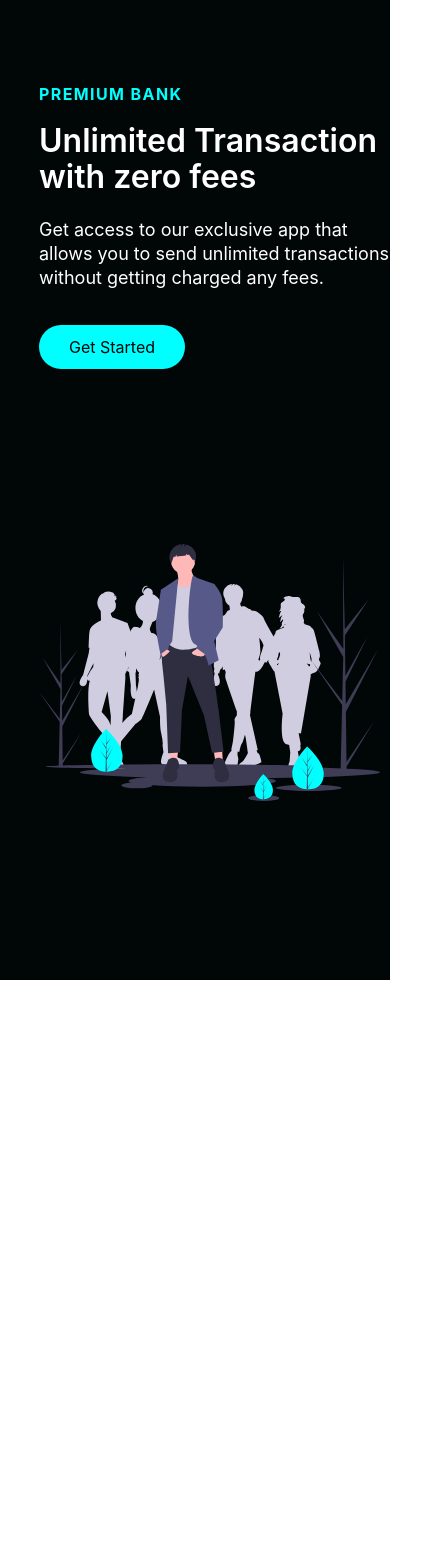
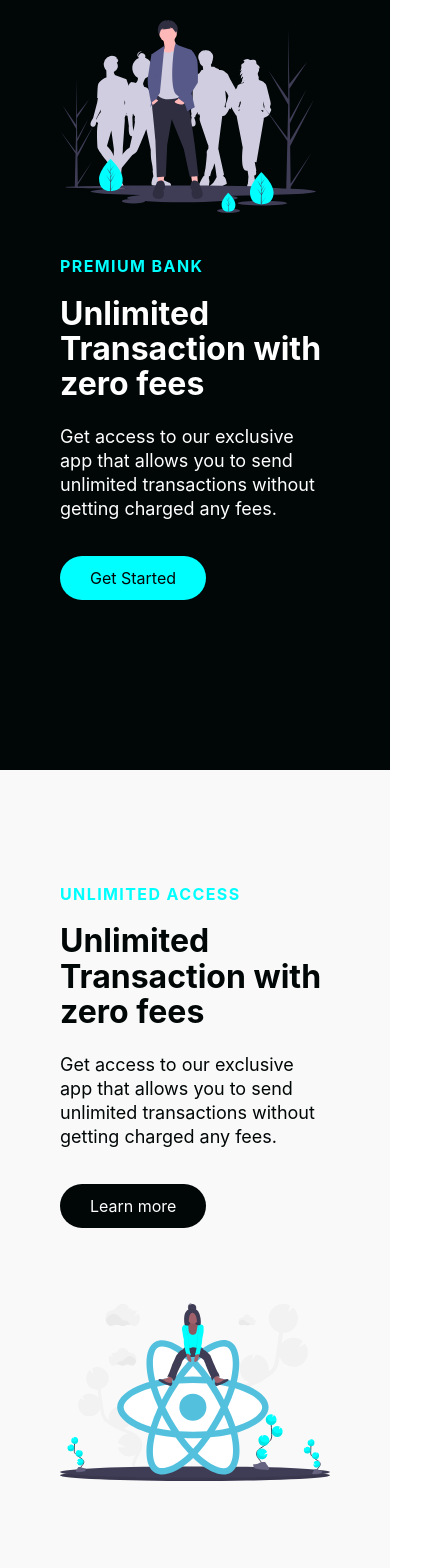
Before and after one commit to reynaldoayala062/portfolio, a React (Create React App) app: page / in a window 390 px wide. Shown: the part 960-2528 px from the top of the page, 438 px wide, since content can reach past the window. Before the commit the page ends 1940 px from the top, so only its background shows below. Built offline with nearby package versions, Linux system fonts and the light colour scheme.

Commit message:
added 2 more pages and styled them for web and mobile view

```diff
--- a/src/components/InfoSection/Data.js
+++ b/src/components/InfoSection/Data.js
@@ -13,4 +13,38 @@ export const homeObjOne = {
     dark: true,
     primary: true,
     darkText: false
-}
+};
+
+export const homeObjTwo = {
+    id: 'discover',
+    lightBg: true,
+    lightText: false,
+    lightTextDesc: false,
+    topLine: 'Unlimited Access',
+    headline: 'Unlimited Transaction with zero fees',
+    description: 'Get access to our exclusive app that allows you to send unlimited transactions without getting charged any fees.',
+    buttonLabel: 'Learn more',
+    imgStart: true,
+    img: require('../../images/svg-2.svg').default,
+    alt: 'Car',
+    dark: false,
+    primary: false,
+    darkText: true
+};
+
+export const homeObjThree = {
+    id: 'about',
+    lightBg: false,
+    lightText: true,
+    lightTextDesc: true,
+    topLine: 'Premium Bank',
+    headline: 'Unlimited Transaction with zero fees',
+    description: 'Get access to our exclusive app that allows you to send unlimited transactions without getting charged any fees.',
+    buttonLabel: 'Get Started',
+    imgStart: false,
+    img: require('../../images/svg-3.svg').default,
+    alt: 'Car',
+    dark: true,
+    primary: true,
+    darkText: false
+};
--- a/src/components/InfoSection/InfoElements.js
+++ b/src/components/InfoSection/InfoElements.js
@@ -19,17 +19,33 @@ export const InfoWrapper = styled.div`
     margin-left: auto;
     padding: 0 24px;
     justify-content: center;
+
+    @media screen and (max-width: 768px) {
+        max-width: 300px;
+        height: 650px;
+    }
+
 `;
 
+// export const InfoRow = styled.div`
+//     display: grid;
+//     grid-auto-columns: minmax(auto, 1fr);
+//     align-items: center;
+//     grid-template-areas: ${({ imgStart }) => imgStart ? `'col1 col2'` : `'col1 col2'`};
+
+//     @media screen and (max-width: 768px) {
+//         grid-template-areas: ${({imgStart}) => imgStart ? `'col1 col2` : `'col1 col1' 'col2 col2'`};
+//     }
+// `;
+
 export const InfoRow = styled.div`
-    display: grid;
-    grid-auto-columns: minmax(auto, 1fr);
+    display: flex;
+    flex-direction: ${({imgStart}) => (imgStart ? 'row-reverse' : 'row')};
     align-items: center;
-    grid-template-areas: ${({imgStart}) => (imgStart ? `'col2 col1'` : `'col1 col2'`)};
 
     @media screen and (max-width: 768px) {
-        grid-template-areas: ${({imgStart}) => imgStart ? `'col1 col2` : `'col1 col1' 'col2 col2'`}
-    };
+        flex-direction: ${({imgStart}) => imgStart ? 'column' : 'column-reverse'};
+    }
 `;
 
 export const Column1 = styled.div`
@@ -64,7 +80,7 @@ export const Heading = styled.h1`
     margin-bottom: 24px;
     font-size: 48px;
     line-height: 1.1;
-    font-weight: 600;
+    font-weight: 600px;
     color: ${({ lightText}) => (lightText ? '#fff' : '#010606')};
 
     @media screen and (max-width: 480px) {
--- a/src/components/InfoSection/index.js
+++ b/src/components/InfoSection/index.js
@@ -1,6 +1,6 @@
 import React from 'react';
 import { Button } from '../ButtonElements';
-import { InfoContainer, InfoWrapper, InfoRow, Column1, Column2, TextWrapper, TopLine, Heading, Subtitle, BtnWrap, ImgWrap, Img } from './InfoElements';
+import { InfoContainer, InfoWrapper, InfoRow, Column1, Column2, TextWrapper, TopLine, Heading, Subtitle, BtnWrap, ImgWrap, Img} from './InfoElements';
 
 
 const InfoSection = ({lightBg, id, imgStart, topLine, lightText, headline, darkText, description, buttonLabel, img, alt, primary, dark, dark2}) => {
--- a/src/pages/index.js
+++ b/src/pages/index.js
@@ -3,7 +3,7 @@ import SideBar from '../components/Sidebar';
 import Navbar from '../components/NavBar';
 import Home from '../components/Home'
 import InfoSection from '../components/InfoSection'
-import { homeObjOne } from '../components/InfoSection/Data';
+import { homeObjOne, homeObjTwo, homeObjThree } from '../components/InfoSection/Data';
 
 const HomePage = () => {
     const [isOpen, setIsOpen] = useState(false);
@@ -18,6 +18,8 @@ const HomePage = () => {
             <Navbar toggle={toggle} />
             <Home/>
             <InfoSection {...homeObjOne}/>
+            <InfoSection {...homeObjTwo}/>
+            <InfoSection {...homeObjThree}/>
         </>
     );
 };
```
